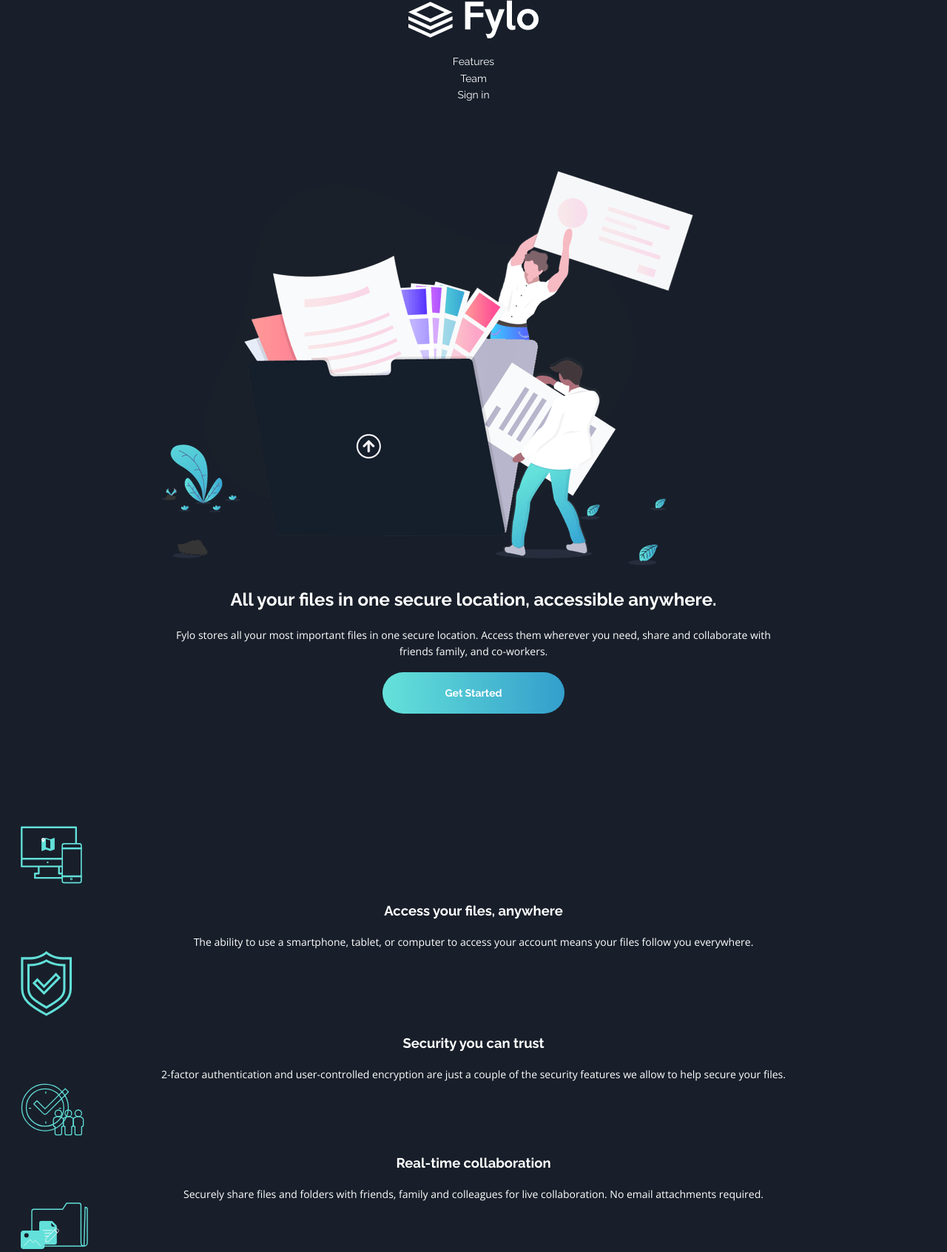
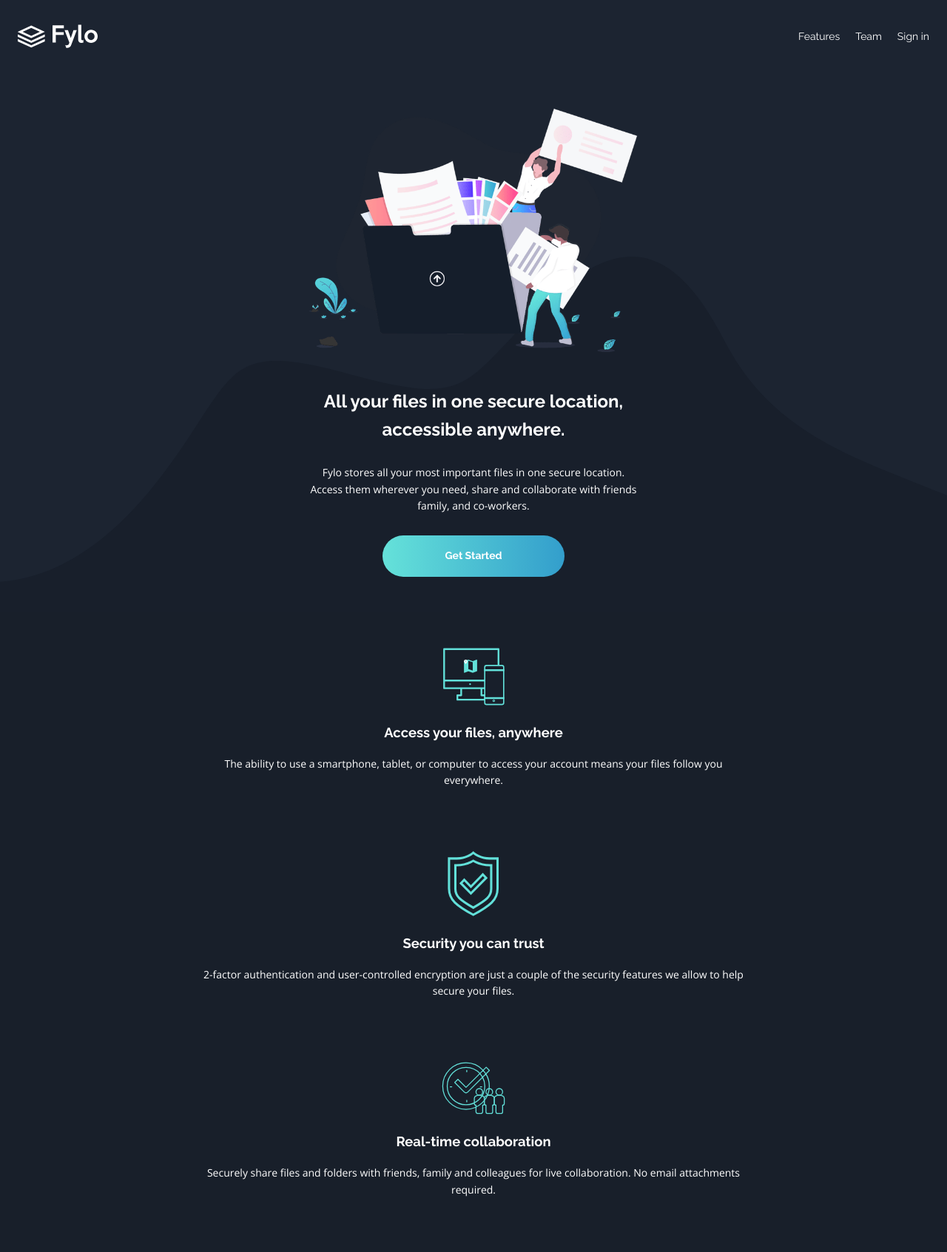
Before and after one commit to DylanGangat/Fylo-dark-theme-landing-page, a website: page index.html in a window 1280 px wide. Shown: the top 1693 px of the page at 74% size. Drawn offline with nearby package versions, Linux system fonts and the light colour scheme.

Commit message:
updated header, hero, about and productive sections with design styles

```diff
--- a/index.html
+++ b/index.html
@@ -28,10 +28,11 @@
   </head>
   <body>
     <header class="primary-header">
+
+      <nav class="primary-nav">
         <a href="https://www.frontendmentor.io/?ref=challenge"
         ><img src="./images/logo.svg" alt="Fylo logo"
       /></a>
-      <nav class="primary-nav">
         <ul class="primary-nav-list">
           <li><a href="#">Features</a></li>
           <li><a href="#">Team</a></li>
@@ -60,7 +61,8 @@
       <!-- end section -->
 
       <section class="about">
-        <div class="container container-small">
+        <div class="container container--medium">
+          <div class="cards">
             <div class="about-card flow-content">
               <img
                 src="./images/icon-access-anywhere.svg"
@@ -105,6 +107,7 @@
               </p>
             </div>
           </div>
+        </div>
       </section>
       <!-- end section -->
 
@@ -126,15 +129,12 @@
               Securely share files and folders with friends, family and
               colleagues for live collaboration. No email attachments required.
             </p>
-            <a href="#" class="btn-accent">See how Fylo works</a>
-            <!-- <a href="#" class="btn-accent">
-              See how Fylo works<span
-                ><img src="./images/icon-arrow.svg" alt=""
-              /></span>
-            </a> -->
+            <a href="#" class="btn-accent">See how Fylo works<svg width="16" height="16" xmlns="http://www.w3.org/2000/svg" xmlns:xlink="http://www.w3.org/1999/xlink"><defs><circle id="b" cx="6" cy="6" r="6"/><filter x="-25%" y="-25%" width="150%" height="150%" filterUnits="objectBoundingBox" id="a"><feOffset in="SourceAlpha" result="shadowOffsetOuter1"/><feGaussianBlur stdDeviation="1" in="shadowOffsetOuter1" result="shadowBlurOuter1"/><feColorMatrix values="0 0 0 0 0.384313725 0 0 0 0 0.878431373 0 0 0 0 0.850980392 0 0 0 0.811141304 0" in="shadowBlurOuter1"/></filter></defs><g fill="none" fill-rule="evenodd"><g transform="translate(2 2)"><use fill="#000" filter="url(#a)" xlink:href="#b"/><use fill="#62E0D9" xlink:href="#b"/></g><path d="M8.582 6l-.363.35 1.452 1.4H5.333v.5h4.338L8.22 9.65l.363.35 2.074-2z" fill="#1B2330"/></g></svg></a>
+
           </div>
         </div>
       </section>
+
       <section class="testimonials">
         <div class="container container--large">
           <div class="split text-left">
--- a/scss/base/_typography.scss
+++ b/scss/base/_typography.scss
@@ -23,21 +23,3 @@ h3,
 .btn-accent {
   font-weight: var(--fw-400);
 }
-
-.btn-accent {
-  font-size: 0.75rem;
-  color: var(--clr-accent-300);
-  padding-bottom: 0.4em;
-  border-bottom: 2px solid var(--clr-accent-300);
-
-  &::after {
-    content: "";
-    display: inline-block;
-    background-image: url("/images/icon-arrow.svg");
-    background-repeat: no-repeat;
-    height: 1rem;
-    width: 1rem;
-    margin-left: 0.5em;
-    vertical-align: middle;
-  }
-}
--- a/scss/components/_buttons.scss
+++ b/scss/components/_buttons.scss
@@ -14,3 +14,27 @@
     background: var(--clr-accent-300);
   }
 }
+
+.btn-accent {
+  font-size: 0.75rem;
+  color: var(--clr-accent-300);
+  padding-bottom: 0.4em;
+  border-bottom: 2px solid var(--clr-accent-300);
+
+  svg {
+    display: inline-block;
+    margin-left: .5em;
+    vertical-align: middle;
+  }
+
+  &:hover use,
+  &:focus use {
+    fill: var(--clr-neutral-100);
+  }
+
+  &:hover,
+  &:focus {
+    color: var(--clr-neutral-100);
+    border-color: currentColor;
+  }
+}
--- /dev/null
+++ b/scss/components/_cards.scss
@@ -0,0 +1,12 @@
+.cards {
+    display: grid;
+    grid-template-columns: 1fr;
+    gap: 6em;
+}
+
+.about-card {
+    img {
+        margin-left: auto;
+        margin-right: auto;
+    }
+}
--- a/scss/components/_index.scss
+++ b/scss/components/_index.scss
@@ -1 +1,4 @@
 @forward '../components/buttons';
+@forward '../components/cards';
+@forward '../components/nav';
+@forward '../components/testimonials';
--- /dev/null
+++ b/scss/components/_nav.scss
@@ -0,0 +1,21 @@
+// .primary-header {
+//     padding: 1.5rem;
+// }
+
+.primary-nav {
+    display: flex;
+    justify-content: space-between;
+    align-items: center;
+
+    img {
+        height: 2rem;
+    }
+
+    ul {
+        display: flex;
+    }
+
+    ul > * + * {
+        margin-left: 1.5em;
+    }
+}
--- a/scss/layouts/_index.scss
+++ b/scss/layouts/_index.scss
@@ -1 +1 @@
-@forward '../layouts/section';
+@forward '../layouts/sections';
--- a/scss/layouts/_section.scss
+++ /dev/null
@@ -1,3 +0,0 @@
-section {
-    padding: 3rem 0;
-}
--- /dev/null
+++ b/scss/layouts/_sections.scss
@@ -0,0 +1,17 @@
+section {
+  padding: 3rem 0;
+}
+
+.primary-header {
+  padding: 1.5rem;
+  background-color: var(--clr-primary-300);
+}
+
+.hero {
+  --flow-spacer: 2em;
+  background-color: var(--clr-primary-300);
+  background-image: url("/images/bg-curvy-mobile.svg");
+  background-position: bottom;
+  background-size: contain;
+  background-repeat: no-repeat;
+}
--- a/scss/utilities/_utilities.scss
+++ b/scss/utilities/_utilities.scss
@@ -1,14 +1,18 @@
 .container {
   margin: 0 auto;
-  padding: 2em;
+  padding: 0 2em;
 }
 
 .container--small {
-  max-width: 56.25rem;
+  max-width: 31.25rem;
 }
 
-.container-large {
-  max-width: 76.56rem;
+.container--medium {
+  max-width: 50rem;
+}
+
+.container--large {
+  max-width: 76rem;
 }
 
 .text-left {
```
Also changed, not shown: css/style.css, scss/components/_testimonials.scss (added), 1 other file. Lines whose indentation alone changed are shown as unchanged.
